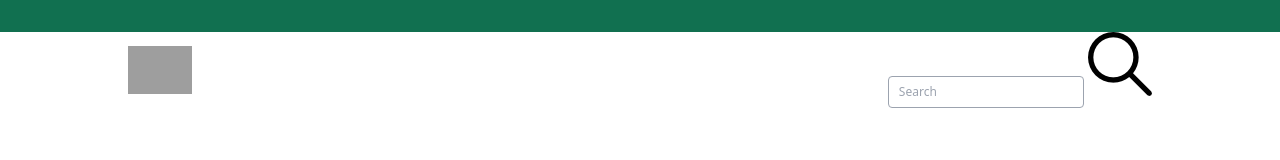
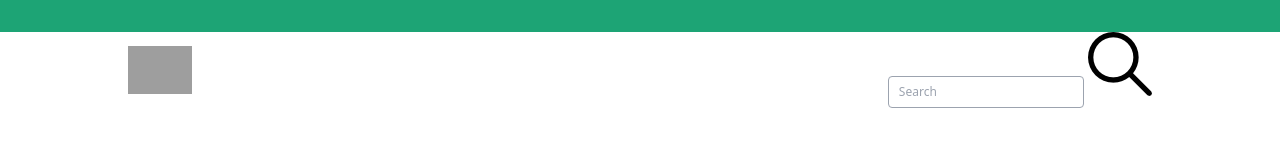
Before and after one commit to rgod0es/cafe-tropical-site, a website: page src/index.html in a window 1280 px wide. Drawn offline with Linux system fonts and the light colour scheme; grey boxes are pictures that could not be loaded.

Commit message:
Update of primary-color

```diff
--- a/src/input.css
+++ b/src/input.css
@@ -4,7 +4,7 @@
 
 /*Added CSS variables to :root and referenced in tailwind.config.js, providing greater flexibility when changing variable values.*/
 :root {
-  --primary-color: #117050;
+  --primary-color: #1da475;
   --bg-white-color: #fff;
 }
 
```
Also changed, not shown: package.json (+102 -1 lines), src/style.css.
